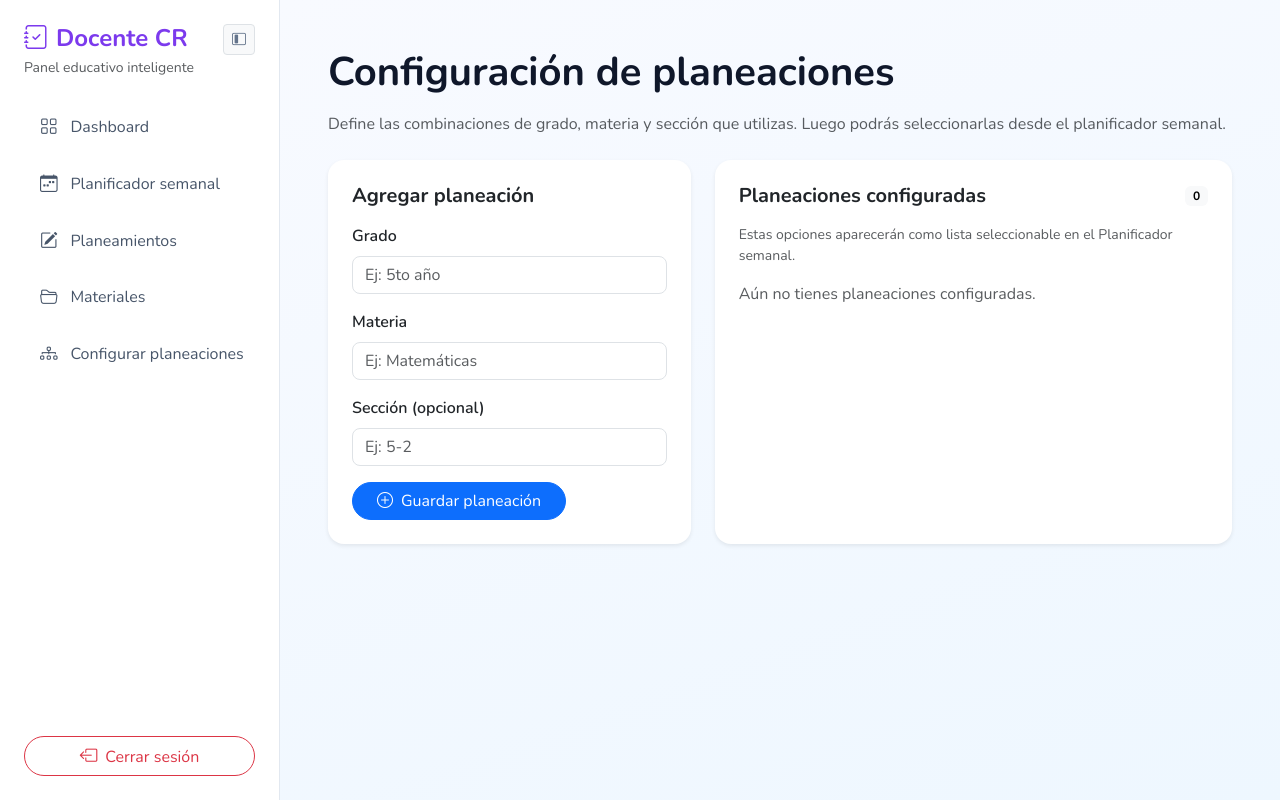
After one commit to rgmora99/docente_cr, a Django app: page /configuracion-planeaciones/ in a window 1280 px wide. The commit adds this page. Run offline with Django 5.2, Linux system fonts and the light colour scheme; the visitor is signed in with stand-in values (Sample User, id 1).

Commit message:
Agregar mantenimiento de planeaciones y selector en planificador

```diff
--- a/core/services/dashboard_service.py
+++ b/core/services/dashboard_service.py
@@ -28,9 +28,9 @@ class DashboardService:
                     'accent': 'accent-mint',
                 },
                 {
-                    'title': 'Exámenes',
-                    'icon': 'bi-ui-checks-grid',
-                    'url_name': None,
+                    'title': 'Config. planeaciones',
+                    'icon': 'bi-diagram-3',
+                    'url_name': 'teacher_profiles',
                     'accent': 'accent-pink',
                 },
             ],
--- a/core/static/core/css/styles.css
+++ b/core/static/core/css/styles.css
@@ -410,3 +410,21 @@ body {
   resize: vertical;
   min-height: 170px;
 }
+
+.planner-selected-profile {
+  background: #f8faff;
+  border: 1px dashed #cbd5e1;
+  color: #334155;
+}
+
+.teacher-profiles-list {
+  display: grid;
+  gap: .75rem;
+}
+
+.teacher-profile-item {
+  padding: .8rem .9rem;
+  border: 1px solid #e2e8f0;
+  border-radius: .9rem;
+  background: #fff;
+}
--- a/core/static/core/js/app.js
+++ b/core/static/core/js/app.js
@@ -55,12 +55,104 @@ if (appShell && sidebar) {
   });
 }
 
+const normalizeProfileLabel = (profile) => {
+  const sectionLabel = profile.section ? ` · Sección ${profile.section}` : '';
+  return `${profile.grade} · ${profile.subject}${sectionLabel}`;
+};
+
+const readTeacherProfiles = () => {
+  const rawData = localStorage.getItem('teacherPlanningProfiles');
+  if (!rawData) return [];
+
+  try {
+    const parsed = JSON.parse(rawData);
+    return Array.isArray(parsed) ? parsed : [];
+  } catch (_error) {
+    return [];
+  }
+};
+
+const saveTeacherProfiles = (profiles) => {
+  localStorage.setItem('teacherPlanningProfiles', JSON.stringify(profiles));
+};
+
+const profileMaintenanceForm = document.querySelector('#teacherProfileForm');
+
+if (profileMaintenanceForm) {
+  const gradeField = document.querySelector('#profileGrade');
+  const subjectField = document.querySelector('#profileSubject');
+  const sectionField = document.querySelector('#profileSection');
+  const profilesList = document.querySelector('#teacherProfilesList');
+  const profilesCounter = document.querySelector('#teacherProfilesCounter');
+
+  const renderProfiles = () => {
+    const profiles = readTeacherProfiles();
+    profilesCounter.textContent = String(profiles.length);
+
+    if (!profiles.length) {
+      profilesList.innerHTML = '<p class="text-muted mb-0">Aún no tienes planeaciones configuradas.</p>';
+      return;
+    }
+
+    profilesList.innerHTML = profiles.map((profile) => `
+      <div class="teacher-profile-item d-flex justify-content-between align-items-center gap-2">
+        <div>
+          <h6 class="mb-1">${profile.grade} · ${profile.subject}</h6>
+          <small class="text-muted">${profile.section || 'Sin sección'} · ${profile.label}</small>
+        </div>
+        <button class="btn btn-sm btn-outline-danger rounded-pill" type="button" data-delete-profile="${profile.id}">
+          <i class="bi bi-trash"></i>
+        </button>
+      </div>
+    `).join('');
+  };
+
+  profileMaintenanceForm.addEventListener('submit', (event) => {
+    event.preventDefault();
+
+    const grade = gradeField.value.trim();
+    const subject = subjectField.value.trim();
+    const section = sectionField.value.trim();
+
+    if (!grade || !subject) return;
+
+    const profiles = readTeacherProfiles();
+    profiles.push({
+      id: `${Date.now()}-${Math.random().toString(16).slice(2)}`,
+      grade,
+      subject,
+      section,
+      label: normalizeProfileLabel({ grade, subject, section }),
+    });
+
+    saveTeacherProfiles(profiles);
+    profileMaintenanceForm.reset();
+    renderProfiles();
+  });
+
+  profilesList.addEventListener('click', (event) => {
+    const target = event.target.closest('[data-delete-profile]');
+    if (!target) return;
+
+    const profileId = target.dataset.deleteProfile;
+    const filteredProfiles = readTeacherProfiles().filter((profile) => profile.id !== profileId);
+    saveTeacherProfiles(filteredProfiles);
+
+    if (localStorage.getItem('plannerSelectedProfileId') === profileId) {
+      localStorage.removeItem('plannerSelectedProfileId');
+    }
+
+    renderProfiles();
+  });
+
+  renderProfiles();
+}
+
 const plannerRoot = document.querySelector('#weeklyPlannerCalendar');
 
 if (plannerRoot) {
-  const gradeInput = document.querySelector('#plannerGrade');
-  const subjectInput = document.querySelector('#plannerSubject');
-  const sectionInput = document.querySelector('#plannerSection');
+  const profileSelect = document.querySelector('#plannerProfileSelect');
+  const profileSummary = document.querySelector('#plannerSelectedProfileSummary');
   const monthLabel = document.querySelector('#plannerMonthLabel');
   const monthGrid = document.querySelector('#plannerMonthGrid');
   const selectedDateLabel = document.querySelector('#plannerSelectedDateLabel');
@@ -82,15 +174,21 @@ if (plannerRoot) {
     return `${year}-${month}-${day}`;
   };
 
+  const getSelectedProfile = () => {
+    const profiles = readTeacherProfiles();
+    return profiles.find((profile) => profile.id === profileSelect.value) || null;
+  };
+
   const getProfileKey = () => {
-    const grade = gradeInput.value.trim().toLowerCase() || 'general';
-    const subject = subjectInput.value.trim().toLowerCase() || 'todas';
-    const section = sectionInput.value.trim().toLowerCase() || 'sin-seccion';
-    return `plannerData::${grade}::${subject}::${section}`;
+    if (!profileSelect.value) return null;
+    return `plannerData::${profileSelect.value}`;
   };
 
   const readPlannerData = () => {
-    const rawData = localStorage.getItem(getProfileKey());
+    const profileKey = getProfileKey();
+    if (!profileKey) return {};
+
+    const rawData = localStorage.getItem(profileKey);
     if (!rawData) return {};
 
     try {
@@ -101,7 +199,9 @@ if (plannerRoot) {
   };
 
   const savePlannerData = (data) => {
-    localStorage.setItem(getProfileKey(), JSON.stringify(data));
+    const profileKey = getProfileKey();
+    if (!profileKey) return;
+    localStorage.setItem(profileKey, JSON.stringify(data));
   };
 
   const updateSelectedDateLabel = () => {
@@ -111,8 +211,18 @@ if (plannerRoot) {
   };
 
   const loadSelectedDayNotes = () => {
+    if (!profileSelect.value) {
+      dayNotesInput.value = '';
+      dayNotesInput.disabled = true;
+      dayNotesInput.placeholder = 'Primero configura y selecciona una planeación para habilitar notas.';
+      updateSelectedDateLabel();
+      return;
+    }
+
     const plannerData = readPlannerData();
     dayNotesInput.value = plannerData[getDayKey(selectedDate)] || '';
+    dayNotesInput.disabled = false;
+    dayNotesInput.placeholder = 'Escribe actividades, objetivos, evaluaciones o recursos para el día seleccionado...';
     updateSelectedDateLabel();
   };
 
@@ -176,25 +286,34 @@ if (plannerRoot) {
   };
 
   const persistCurrentNote = () => {
+    if (!profileSelect.value) return;
     const plannerData = readPlannerData();
     plannerData[getDayKey(selectedDate)] = dayNotesInput.value;
     savePlannerData(plannerData);
   };
 
-  const restorePlannerProfile = () => {
-    gradeInput.value = localStorage.getItem('plannerLastGrade') || '';
-    subjectInput.value = localStorage.getItem('plannerLastSubject') || '';
-    sectionInput.value = localStorage.getItem('plannerLastSection') || '';
-  };
+  const renderProfileOptions = () => {
+    const profiles = readTeacherProfiles();
+    const currentSelection = localStorage.getItem('plannerSelectedProfileId');
 
-  const persistPlannerProfile = () => {
-    localStorage.setItem('plannerLastGrade', gradeInput.value.trim());
-    localStorage.setItem('plannerLastSubject', subjectInput.value.trim());
-    localStorage.setItem('plannerLastSection', sectionInput.value.trim());
-  };
+    if (!profiles.length) {
+      profileSelect.innerHTML = '<option value="">No hay planeaciones configuradas</option>';
+      profileSelect.value = '';
+      profileSummary.textContent = 'No tienes planeaciones todavía. Usa el botón "Administrar planeaciones" para crear una.';
+      loadSelectedDayNotes();
+      return;
+    }
 
-  const handleProfileChange = () => {
-    persistPlannerProfile();
+    profileSelect.innerHTML = profiles.map((profile) => `
+      <option value="${profile.id}">${profile.label}</option>
+    `).join('');
+
+    const selectedProfileExists = profiles.some((profile) => profile.id === currentSelection);
+    profileSelect.value = selectedProfileExists ? currentSelection : profiles[0].id;
+    localStorage.setItem('plannerSelectedProfileId', profileSelect.value);
+
+    const profile = getSelectedProfile();
+    profileSummary.textContent = profile ? `Trabajando con: ${profile.label}` : '';
     loadSelectedDayNotes();
   };
 
@@ -208,13 +327,15 @@ if (plannerRoot) {
     renderCalendar();
   });
 
-  [gradeInput, subjectInput, sectionInput].forEach((field) => {
-    field.addEventListener('change', handleProfileChange);
+  profileSelect.addEventListener('change', () => {
+    localStorage.setItem('plannerSelectedProfileId', profileSelect.value);
+    const profile = getSelectedProfile();
+    profileSummary.textContent = profile ? `Trabajando con: ${profile.label}` : '';
+    loadSelectedDayNotes();
   });
 
   dayNotesInput.addEventListener('input', persistCurrentNote);
 
-  restorePlannerProfile();
   renderCalendar();
-  loadSelectedDayNotes();
+  renderProfileOptions();
 }
--- a/core/templates/core/base.html
+++ b/core/templates/core/base.html
@@ -37,6 +37,7 @@
       <a class="nav-link" href="{% url 'weekly_planner' %}" title="Planificador semanal"><i class="bi bi-calendar-week me-2"></i><span class="sidebar-label">Planificador semanal</span></a>
       <a class="nav-link" href="{% url 'planning_generator' %}" title="Planeamientos"><i class="bi bi-pencil-square me-2"></i><span class="sidebar-label">Planeamientos</span></a>
       <a class="nav-link" href="{% url 'materials' %}" title="Materiales"><i class="bi bi-folder2-open me-2"></i><span class="sidebar-label">Materiales</span></a>
+      <a class="nav-link" href="{% url 'teacher_profiles' %}" title="Configuración de planeaciones"><i class="bi bi-diagram-3 me-2"></i><span class="sidebar-label">Configurar planeaciones</span></a>
     </nav>
     <form action="{% url 'logout' %}" method="post" class="mt-auto">
       {% csrf_token %}
--- /dev/null
+++ b/core/templates/core/teacher_profiles.html
@@ -0,0 +1,46 @@
+{% extends 'core/base.html' %}
+{% block title %}Configuración de planeaciones | Docente CR{% endblock %}
+{% block content %}
+<h1 class="fw-bold mb-3">Configuración de planeaciones</h1>
+<p class="text-muted mb-4">Define las combinaciones de grado, materia y sección que utilizas. Luego podrás seleccionarlas desde el planificador semanal.</p>
+
+<div class="row g-4">
+  <div class="col-lg-5">
+    <div class="card border-0 shadow-sm rounded-4 h-100">
+      <div class="card-body p-4">
+        <h5 class="fw-bold mb-3">Agregar planeación</h5>
+        <form id="teacherProfileForm" class="row g-3">
+          <div class="col-12">
+            <label class="form-label fw-semibold" for="profileGrade">Grado</label>
+            <input class="form-control rounded-3" id="profileGrade" type="text" placeholder="Ej: 5to año" required>
+          </div>
+          <div class="col-12">
+            <label class="form-label fw-semibold" for="profileSubject">Materia</label>
+            <input class="form-control rounded-3" id="profileSubject" type="text" placeholder="Ej: Matemáticas" required>
+          </div>
+          <div class="col-12">
+            <label class="form-label fw-semibold" for="profileSection">Sección (opcional)</label>
+            <input class="form-control rounded-3" id="profileSection" type="text" placeholder="Ej: 5-2">
+          </div>
+          <div class="col-12">
+            <button class="btn btn-primary rounded-pill px-4" type="submit"><i class="bi bi-plus-circle me-2"></i>Guardar planeación</button>
+          </div>
+        </form>
+      </div>
+    </div>
+  </div>
+
+  <div class="col-lg-7">
+    <div class="card border-0 shadow-sm rounded-4 h-100">
+      <div class="card-body p-4">
+        <div class="d-flex justify-content-between align-items-center gap-2 mb-3">
+          <h5 class="fw-bold mb-0">Planeaciones configuradas</h5>
+          <span class="badge text-bg-light" id="teacherProfilesCounter">0</span>
+        </div>
+        <p class="text-muted small mb-3">Estas opciones aparecerán como lista seleccionable en el Planificador semanal.</p>
+        <div class="teacher-profiles-list" id="teacherProfilesList"></div>
+      </div>
+    </div>
+  </div>
+</div>
+{% endblock %}
--- a/core/urls.py
+++ b/core/urls.py
@@ -6,6 +6,7 @@ from .views import (
     WeeklyPlannerView,
     MaterialsView,
     PlanningGeneratorView,
+    TeacherProfilesView,
 )
 
 urlpatterns = [
@@ -14,5 +15,6 @@ urlpatterns = [
     path('planificador-semanal/', WeeklyPlannerView.as_view(), name='weekly_planner'),
     path('materiales/', MaterialsView.as_view(), name='materials'),
     path('planeamientos/', PlanningGeneratorView.as_view(), name='planning_generator'),
+    path('configuracion-planeaciones/', TeacherProfilesView.as_view(), name='teacher_profiles'),
     path('logout/', auth_views.LogoutView.as_view(), name='logout'),
 ]
--- a/core/views.py
+++ b/core/views.py
@@ -34,3 +34,7 @@ class MaterialsView(LoginRequiredMixin, TemplateView):
 
 class PlanningGeneratorView(LoginRequiredMixin, TemplateView):
     template_name = 'core/planning_generator.html'
+
+
+class TeacherProfilesView(LoginRequiredMixin, TemplateView):
+    template_name = 'core/teacher_profiles.html'
```
Also changed, not shown: core/templates/core/weekly_planner.html (+9 -12 lines).
